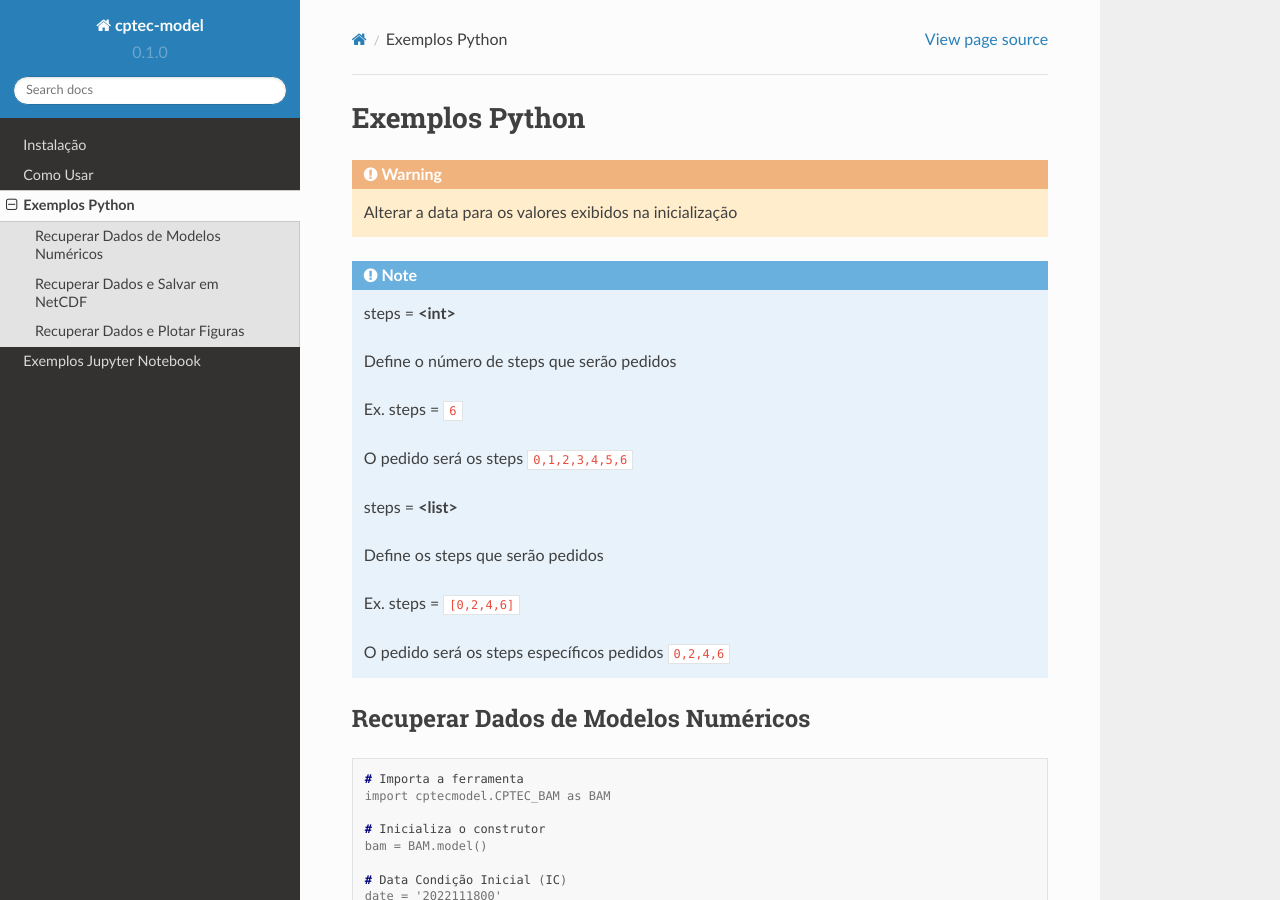
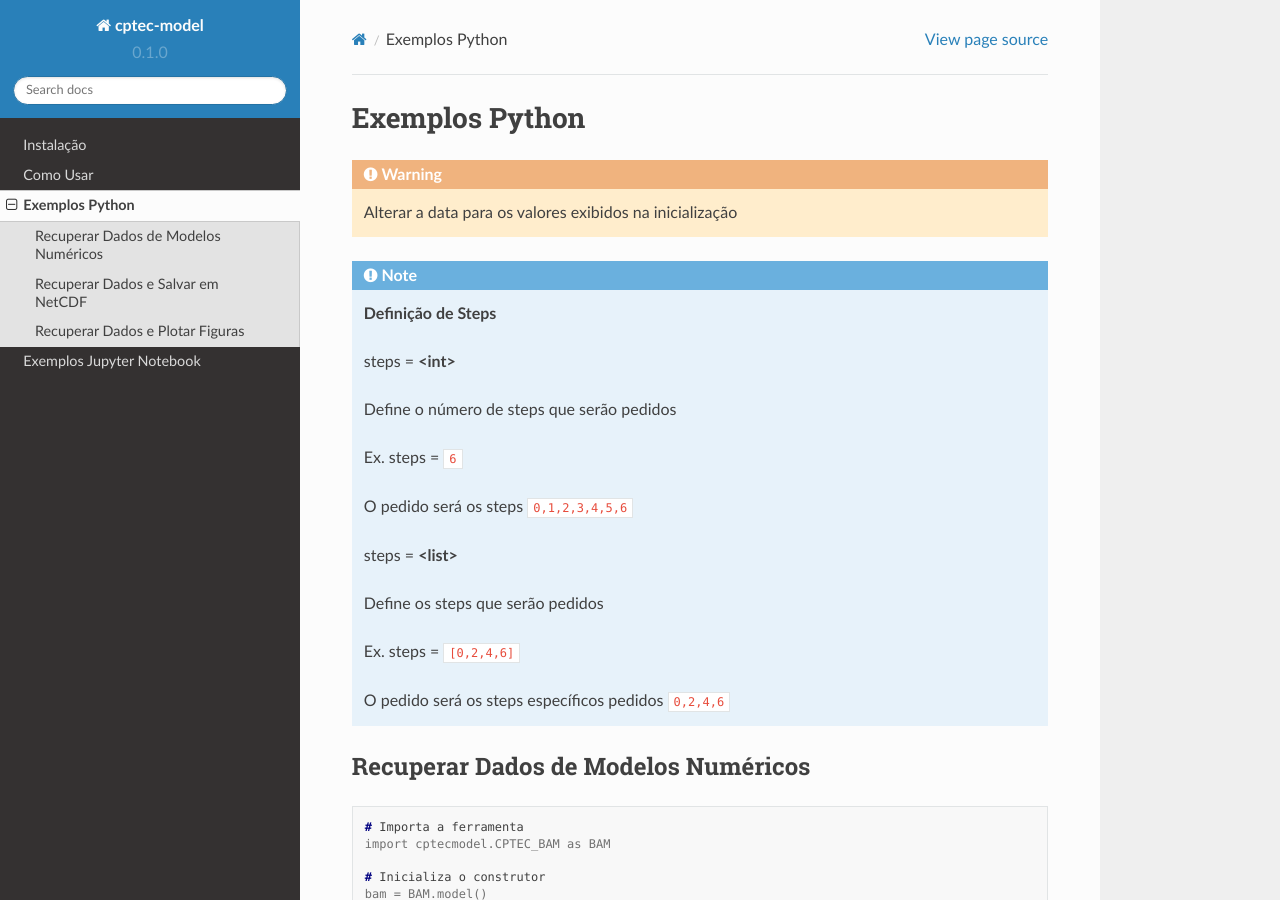
Before and after one commit to framework-CPTEC/tutorial, a Sphinx documentation site: the page built from docs/source/examplesPython.rst, in a window 1280 px wide and 900 px high. Built offline with Sphinx 7.4.7 and the Read the Docs theme 2.0.0, drawn with Linux system fonts in a browser that asks for light colours; pages that are not in the unit, such as notebooks, are missing from menus.

Commit message:
Update examplesPython.rst

```diff
--- a/docs/source/examplesPython.rst
+++ b/docs/source/examplesPython.rst
@@ -5,6 +5,8 @@ Exemplos Python
   Alterar a data para os valores exibidos na inicialização
 
 .. note::
+
+  **Definição de Steps**
 
   steps = **<int>**
 
```
